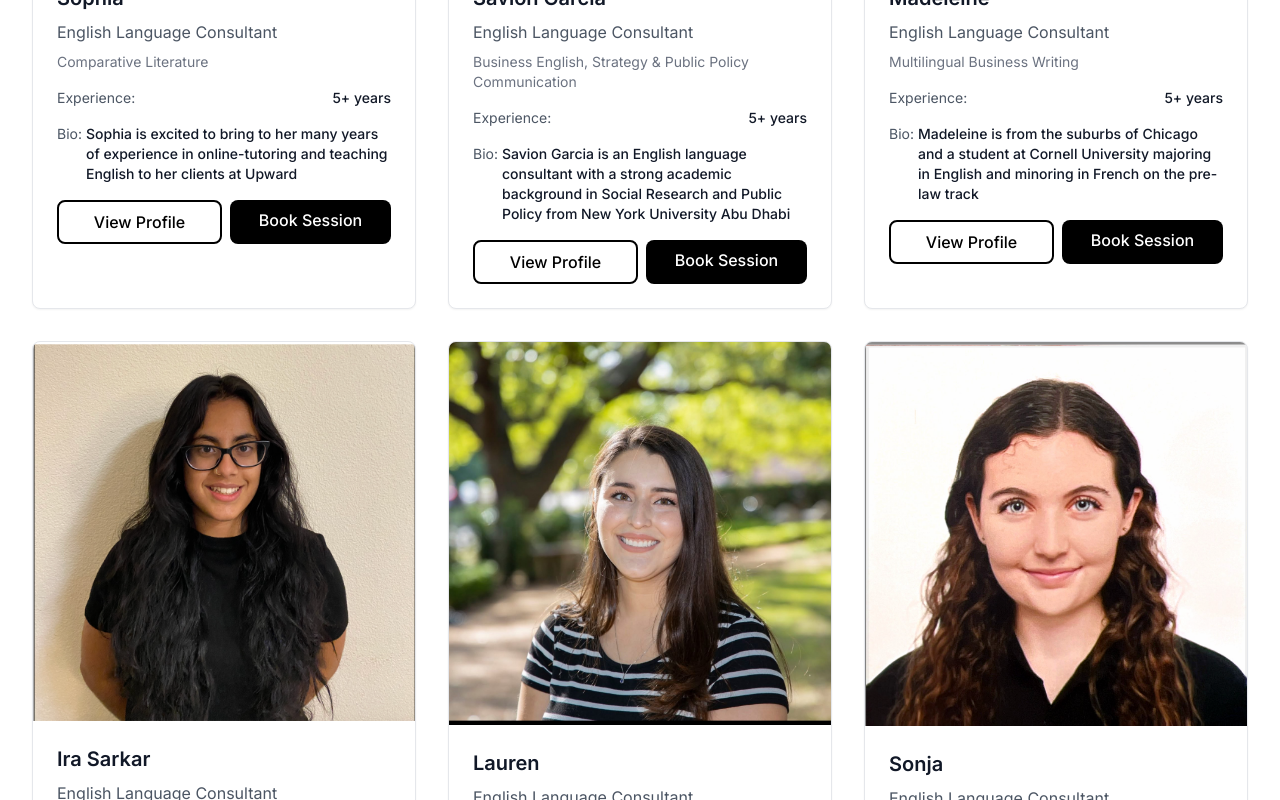
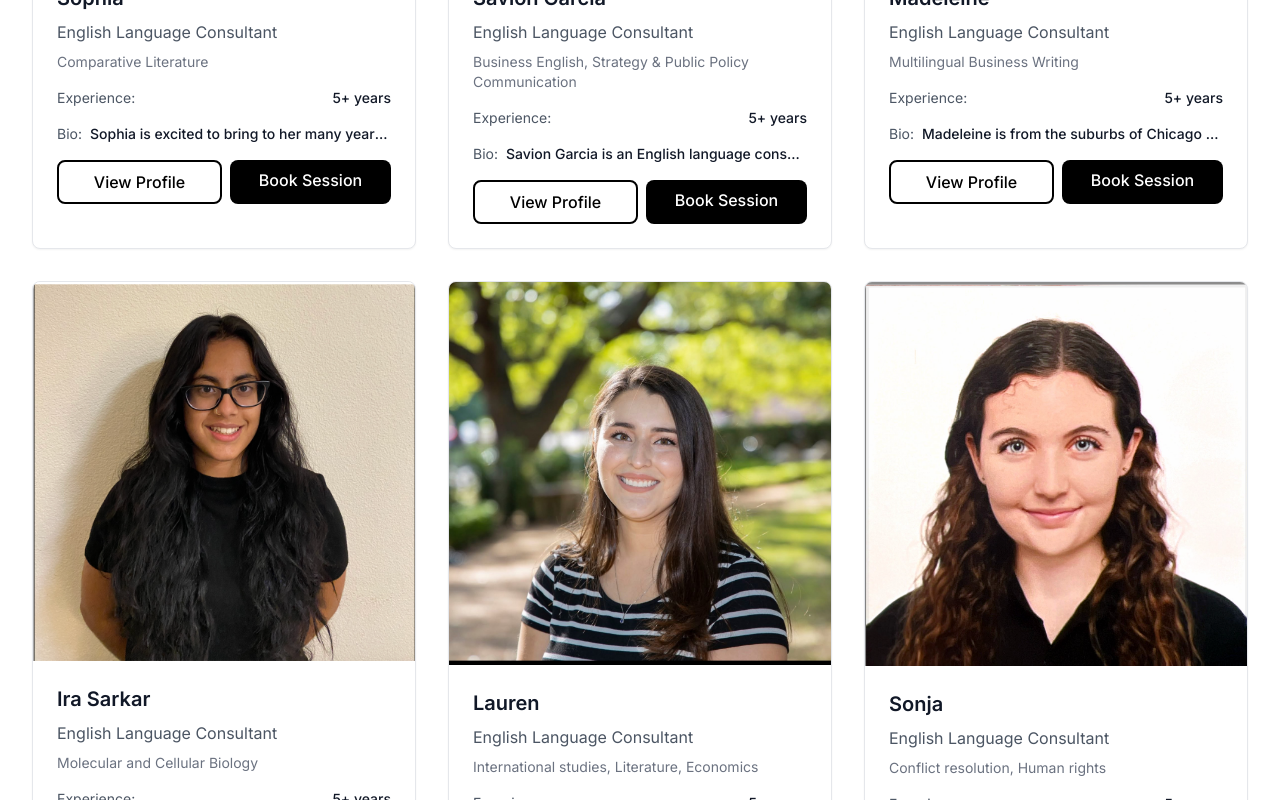
Before and after one commit to KarimMaoui/Upward, a React (Vite) app in the folder Frontend/: page /tutors in a window 1280 px wide. Shown: the part 1420-2220 px from the top of the page. Built offline with nearby package versions, Linux system fonts and the light colour scheme.

Commit message:
truncate

```diff
--- a/Frontend/src/pages/Tutors.jsx
+++ b/Frontend/src/pages/Tutors.jsx
@@ -68,9 +68,9 @@ const Tutors = () => {
                       </span> */}
                     </div>
                     <div className="flex text-sm">
-                      <span className="text-gray-600 mr-1">Bio: </span>
-                      <span className="text-gray-900 font-medium">
-                        {tutor.bio.split(".")[0]}
+                      <span className="text-gray-600 mr-2 shrink-0">Bio: </span>
+                      <span className="text-gray-900 font-medium flex-1 min-w-0 truncate">
+                        {tutor.bio}
                       </span>
                     </div>
                   </div>
```
